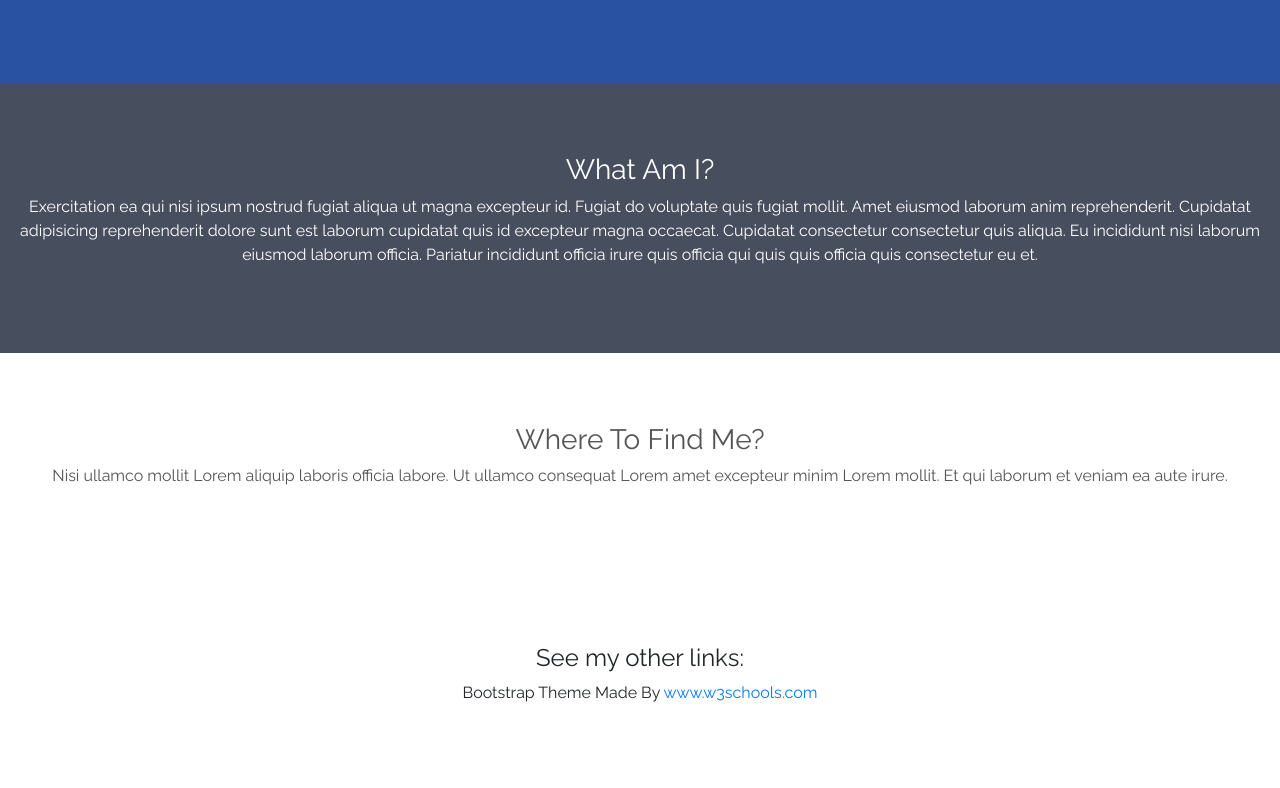
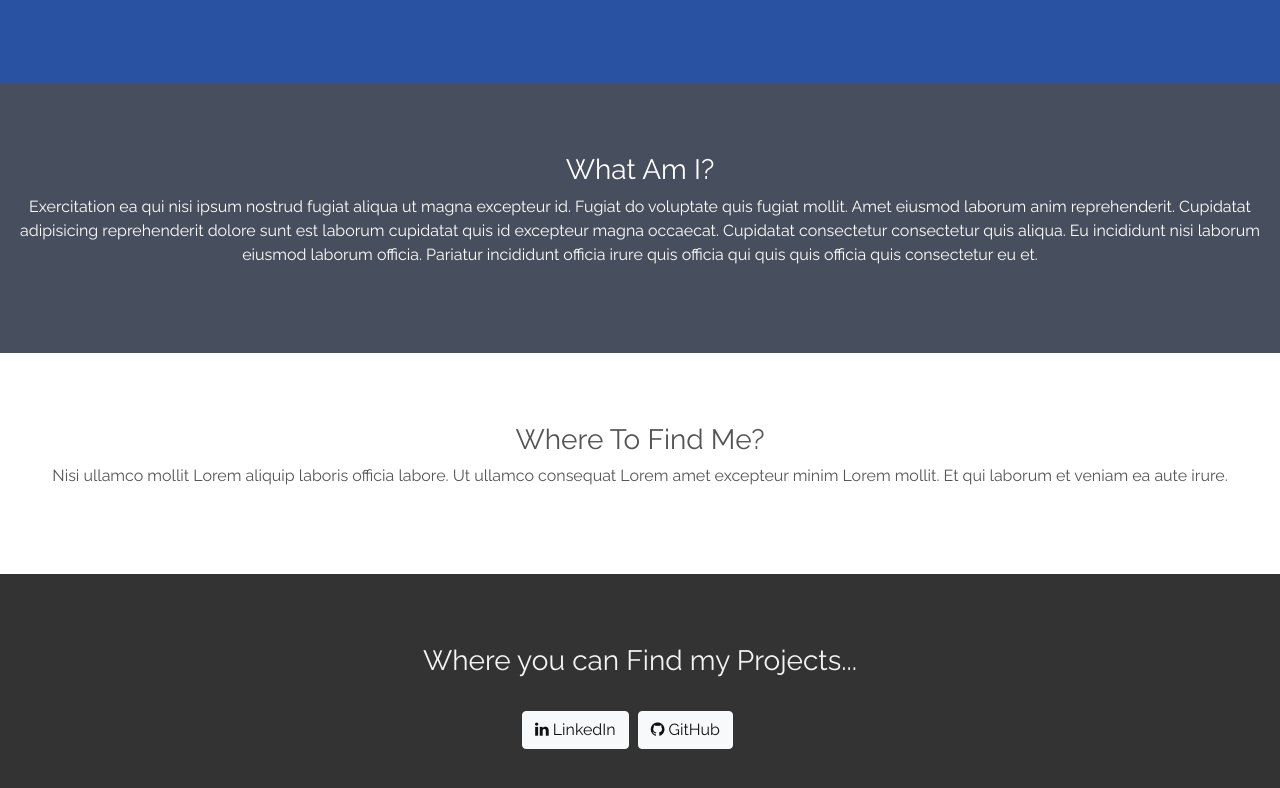
Before and after one commit to BiggerCrayonZ/myCV, a plain HTML site: page index.html in a window 1280 px wide. Shown: the part 353-1141 px from the top of the page. Drawn offline with nearby package versions, Linux system fonts and the light colour scheme.

Commit message:
Starting Social Media

```diff
--- a/index.html
+++ b/index.html
@@ -16,6 +16,8 @@
     <script src="https://ajax.googleapis.com/ajax/libs/jquery/3.2.1/jquery.min.js"></script>
     <script src="https://cdnjs.cloudflare.com/ajax/libs/popper.js/1.12.6/umd/popper.min.js"></script>
     <script src="https://maxcdn.bootstrapcdn.com/bootstrap/4.0.0-beta.2/js/bootstrap.min.js"></script>
+
+    <link href="https://maxcdn.bootstrapcdn.com/font-awesome/4.7.0/css/font-awesome.min.css" rel="stylesheet">
 
 
 </head>
@@ -43,11 +45,24 @@
     </div>
 
     <!--Footer container -->
-    <footer class="container-fluid bg-4 text-center">
-        <h4>See my other links: </h4>
-        <p>Bootstrap Theme Made By
-            <a href="https://www.w3schools.com">www.w3schools.com</a>
-        </p>
+    <footer class="container-fluid bg-4 text-center" id="sites">
+        <h3>Where you can Find my Projects...</h3>
+        <ul class="list-inline banner-social-buttons">
+            <li class="list-inline-item">
+                <a href="https://www.linkedin.com/in/ra%C3%BAl-e-reza/" target="blanck" class="btn btn-light">
+                    <i class="fa fa-linkedin">
+                        <span class="network-name"> LinkedIn</span>
+                    </i>
+                </a>
+            </li>
+            <li class="list-inline-item">
+                <a href="https://github.com/BiggerCrayonZ" target="blanck" class="btn btn-light">
+                    <i class="fa fa-github">
+                        <span class="network-name"> GitHub</span>
+                    </i>
+                </a>
+            </li>
+        </ul>
     </footer>
 </body>
 
--- a/rsc/css/style.css
+++ b/rsc/css/style.css
@@ -26,3 +26,14 @@
     padding-top: 70px;
     padding-bottom: 70px;
 }
+
+.list-inline{
+    padding: 25px;
+}
+
+/*ID*/
+#sites{
+    background:#333333;
+	color:#f4f4f4;
+	padding-bottom:80px;
+}
```
Also changed, not shown: rsc/img/icons/git.png (added).
